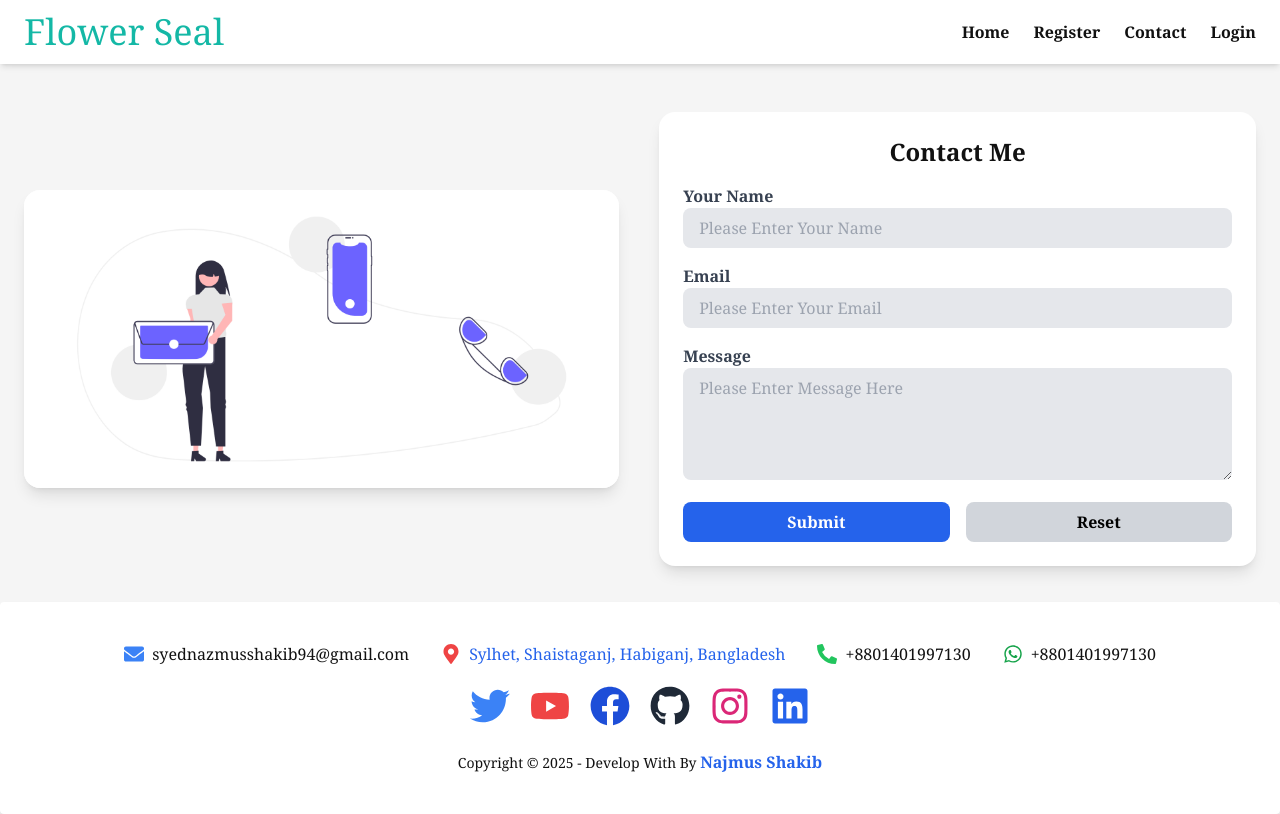
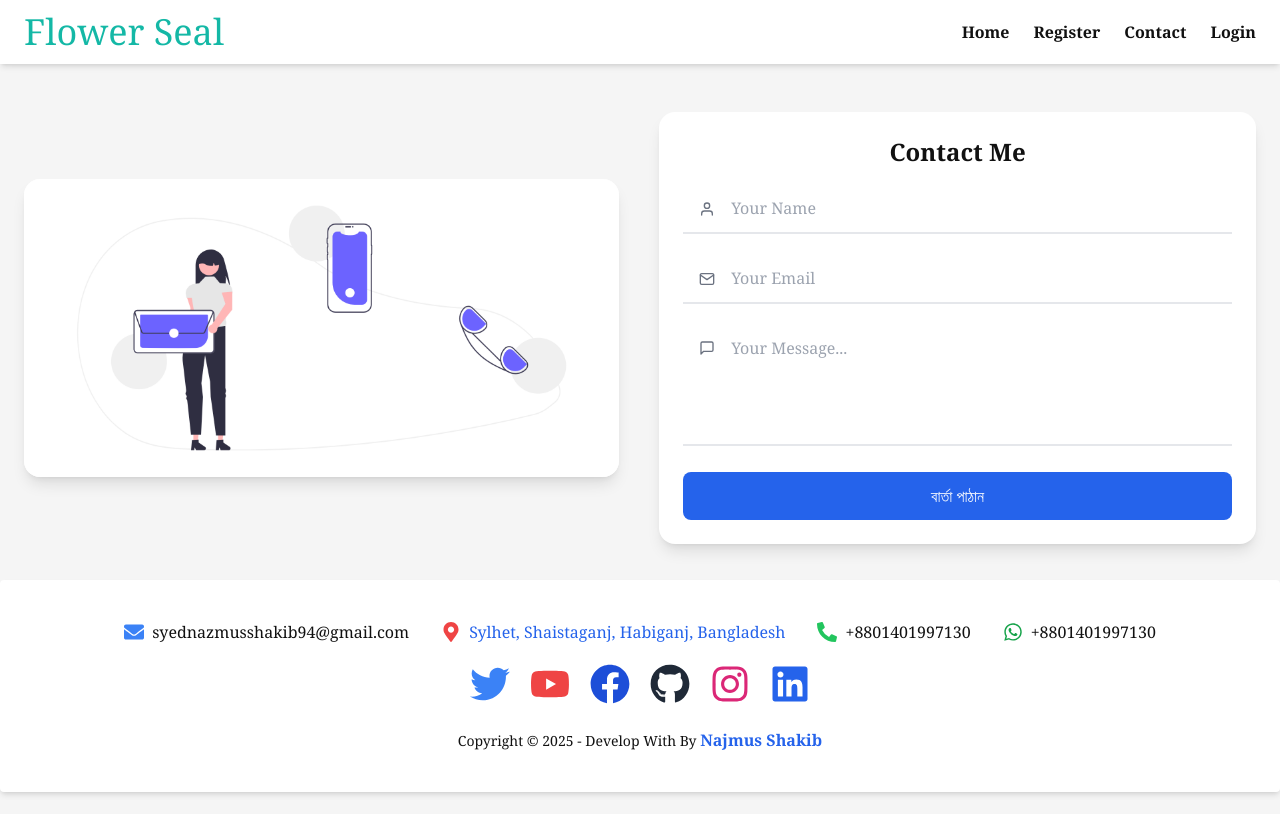
Before and after one commit to najmus-shakib01/Flower-Sell-Frontend, a React (Vite) app: page /contact in a window 1280 px wide. Built offline with nearby package versions, Linux system fonts and the light colour scheme; no server answers.

Commit message:
feat(contact): code refector successfully!

```diff
--- a/src/Components/UNAUTHENTICATION/Contact/Contact.jsx
+++ b/src/Components/UNAUTHENTICATION/Contact/Contact.jsx
@@ -1,17 +1,19 @@
+import { useMutation } from "@tanstack/react-query";
+import axios from "axios";
 import { useState } from "react";
 import { Helmet } from "react-helmet-async";
 import { toast } from "react-hot-toast";
-import { baseUrl, emailValidation } from "../../../constants/env.constants";
+import { FiMail, FiMessageSquare, FiUser } from "react-icons/fi";
 
 const ContactForm = () => {
+  const baseUrl = import.meta.env.VITE_API_BASE_URL;
+  const accessKey = import.meta.env.VITE_EMAIL_VALIDATION;
+
   const [formData, setFormData] = useState({
     name: "",
     email: "",
     message: "",
   });
-
-  const [loading, setLoading] = useState(false);
-  const [emailValidating, setEmailValidating] = useState(false);
 
   const handleChange = (e) => {
     const { name, value } = e.target;
@@ -23,80 +25,58 @@ const ContactForm = () => {
 
   const validateEmail = async (email) => {
     try {
-      setEmailValidating(true);
-      const response = await fetch(
-        `https://apilayer.net/api/check?access_key=${emailValidation}&email=${email}`
+      const re = /^[^\s@]+@[^\s@]+\.[^\s@]+$/;
+      if (!re.test(email)) return false;
+
+      const response = await axios.get(
+        `https://apilayer.net/api/check?access_key=${accessKey}&email=${email}`
       );
-      const data = await response.json();
-
-      if (!response.ok) {
-        throw new Error("Email validation service error");
-      }
-
-      if (!data.format_valid || !data.mx_found || data.smtp_check === false) {
-        return false;
-      }
-      return true;
+      return response.data.format_valid && response.data.smtp_check;
     } catch (error) {
-      console.error("Email validation error:", error);
-      return false;
-    } finally {
-      setEmailValidating(false);
+      console.error("Email validation failed:", error);
+      const re = /^[^\s@]+@[^\s@]+\.[^\s@]+$/;
+      return re.test(email);
     }
   };
 
-  const handleSubmit = async (e) => {
-    e.preventDefault();
+  const submitContactForm = async (formData) => {
+    const response = await axios.post(`${baseUrl}/flower/contact/`, formData);
+    return response.data;
+  };
 
+  const { mutate, isPending } = useMutation({
+    mutationFn: async () => {
       if (!formData.name || !formData.email || !formData.message) {
-      toast.error("❌ Please fill all fields!", {
-        duration: 3000,
-        position: "top-right",
-      });
-      return;
+        throw new Error("Fill in all fields.");
       }
 
-    setLoading(true);
-
-    try {
       const isEmailValid = await validateEmail(formData.email);
-
       if (!isEmailValid) {
-        throw new Error("Please provide a valid email address");
+        throw new Error("Please provide a valid email address.");
       }
 
-      const response = await fetch(`${baseUrl}/flower/contact/`, {
-        method: "POST",
-        headers: {
-          "Content-Type": "application/json",
+      return await submitContactForm(formData);
     },
-        body: JSON.stringify(formData),
+    onSuccess: () => {
+      toast.success("Your message has been successfully sent!");
+      setFormData({ name: "", email: "", message: "" });
+    },
+    onError: (error) => {
+      toast.error(error.message || "There has been trouble sending messages. Please try again later.");
+    },
   });
 
-      const data = await response.json();
-
-      if (!response.ok) {
-        throw new Error(data.message || "Failed to send message!");
-      }
-
-      toast.success("✅ Message Sent Successfully!", {
-        duration: 3000,
-        position: "top-right",
-      });
-
-      setFormData({ name: "", email: "", message: "" });
-    } catch (error) {
-      console.error("Error:", error);
-      toast.error(`❌ ${error.message}`, {
-        duration: 3000,
-        position: "top-right",
-      });
-    } finally {
-      setLoading(false);
-    }
+  const handleSubmit = (e) => {
+    e.preventDefault();
+    mutate();
   };
 
   return (
+    <div>
+      <Helmet>
+        <title>যোগাযোগ করুন</title>
+      </Helmet>
+
         <section className="container max-w-screen-xl mx-auto px-6 py-3 flex flex-col md:flex-row items-center justify-between pt-28 gap-10">
       <Helmet>
         <title>Contact</title>
@@ -109,67 +89,65 @@ const ContactForm = () => {
 
       <div className="w-full md:w-1/2 bg-white shadow-lg rounded-2xl p-6">
         <h3 className="text-center text-2xl font-bold mb-4">Contact Me</h3>
-
-        <form onSubmit={handleSubmit} className="space-y-4">
-          <div>
-            <label className="block text-gray-700 font-bold">Your Name</label>
+          <form className="space-y-5" onSubmit={handleSubmit}>
+            <div className="relative group">
+              <div className="absolute inset-y-0 left-0 pl-4 flex items-center pointer-events-none">
+                <FiUser className="text-gray-500 transition-colors" />
+              </div>
               <input
                 type="text"
                 name="name"
                 value={formData.name}
                 onChange={handleChange}
-              className="w-full px-4 py-2 rounded-lg focus:outline-none focus:ring-2 focus:ring-blue-400 bg-gray-200"
-              placeholder="Please Enter Your Name"
+                placeholder="Your Name"
+                className="w-full pl-12 pr-4 py-3 bg-transparent border-b-2 focus:outline-none text-gray-800 placeholder-gray-400"
                 required
               />
             </div>
-          <div>
-            <label className="block text-gray-700 font-bold">Email</label>
+
+            <div className="relative group">
+              <div className="absolute inset-y-0 left-0 pl-4 flex items-center pointer-events-none">
+                <FiMail className="text-gray-500 transition-colors" />
+              </div>
               <input
                 type="email"
                 name="email"
                 value={formData.email}
                 onChange={handleChange}
-              className="w-full px-4 py-2 rounded-lg focus:outline-none focus:ring-2 focus:ring-blue-400 bg-gray-200"
-              placeholder="Please Enter Your Email"
+                placeholder="Your Email"
+                className="w-full pl-12 pr-4 py-3 bg-transparent border-b-2 focus:outline-none text-gray-800 placeholder-gray-400"
                 required
               />
             </div>
-          <div>
-            <label className="block text-gray-700 font-bold">Message</label>
+
+            <div className="relative group">
+              <div className="absolute top-4 left-4">
+                <FiMessageSquare className="text-gray-500 transition-colors" />
+              </div>
               <textarea
                 name="message"
                 value={formData.message}
                 onChange={handleChange}
-              className="w-full px-4 py-2 rounded-lg focus:outline-none focus:ring-2 focus:ring-blue-400 bg-gray-200"
                 rows="4"
-              placeholder="Please Enter Message Here"
+                placeholder="Your Message..."
+                className="w-full pl-12 pr-4 py-3 bg-transparent border-b-2 focus:outline-none text-gray-800 placeholder-gray-400 resize-none"
                 required
               />
             </div>
-          <div className="flex gap-4">
+
             <button
               type="submit"
-              className="w-1/2 bg-blue-600 text-white py-2 rounded-lg font-bold hover:bg-blue-700 transition"
-              disabled={loading || emailValidating}
+              disabled={isPending}
+              className={`w-full bg-blue-600 text-white p-3 rounded-lg hover:bg-blue-700 transition ${
+                isPending ? "opacity-50 cursor-not-allowed" : ""
+              }`}
             >
-              {loading
-                ? "Sending..."
-                : emailValidating
-                ? "Validating Email..."
-                : "Submit"}
+              {isPending ? "পাঠানো হচ্ছে..." : "বার্তা পাঠান"}
             </button>
-            <button
-              type="button"
-              onClick={() => setFormData({ name: "", email: "", message: "" })}
-              className="w-1/2 bg-gray-300 text-black py-2 rounded-lg font-bold hover:bg-gray-400 transition"
-            >
-              Reset
-            </button>
-          </div>
           </form>
         </div>
       </section>
+    </div>
   );
 };
 
```
Lines whose indentation alone changed are shown as unchanged.
